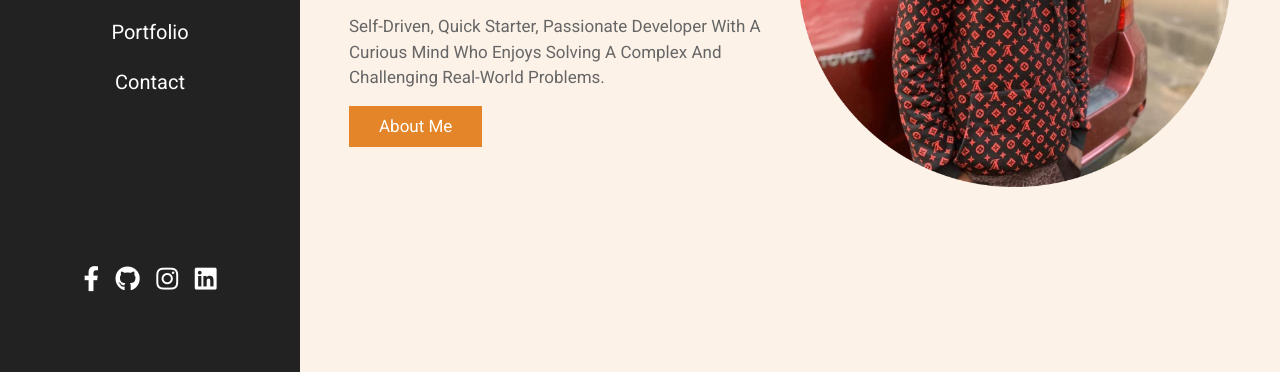
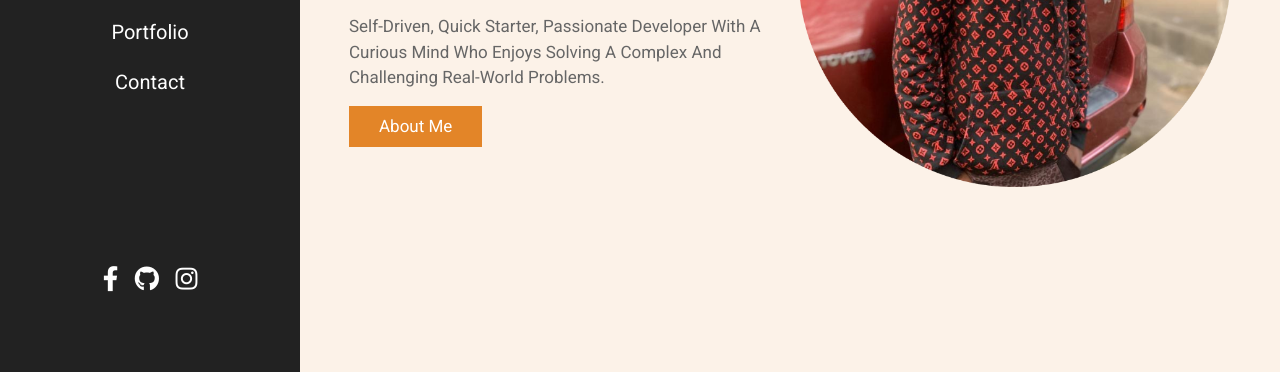
Before and after one commit to Samuel796George/samuel796george.github.io, a plain HTML site: page index.html in a window 1280 px wide. Shown: the part 428-800 px from the top of the page. Drawn offline with Linux system fonts and the light colour scheme; a script that the page names is missing.

Commit message:
Update index.html

```diff
--- a/index.html
+++ b/index.html
@@ -40,7 +40,7 @@
         <a href="https://www.facebook.com/sammie343" target="_blank" class="fab fa-facebook-f"></a>
         <a href="https://twitter.com/Korope_driver" target="_blank" class="fab fa-github"></a>
         <a href="https://www.instagram.com/mr_sammie_1/" target="_blank" class="fab fa-instagram"></a>
-        <a href="https://www.linkedin.com/in/sam/" target="_blank" class="fab fa-linkedin"></a>
+
     </div>
 
 </header>
```
